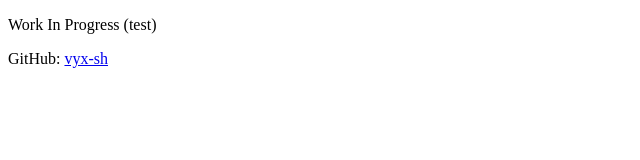
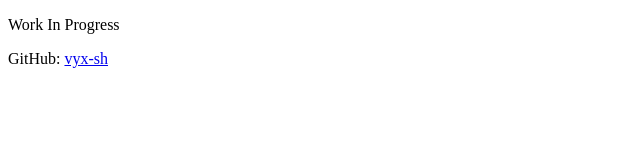
Before and after one commit to vyx-sh/vyx.sh, a plain HTML site: page public/index.html in a window 1280 px wide. Shown: the full height of the page, 0-640 px from the left. Drawn offline with Linux system fonts and the light colour scheme.

Commit message:
Update index.html

```diff
--- a/public/index.html
+++ b/public/index.html
@@ -6,7 +6,7 @@
     <title>Vyx Shell Project</title>
 </head>
 <body>
-    <p>Work In Progress (test)</p>
+    <p>Work In Progress</p>
     <p>GitHub: <a href="https://github.com/vyx-sh">vyx-sh</a></p>
 </body>
 </html>
```
